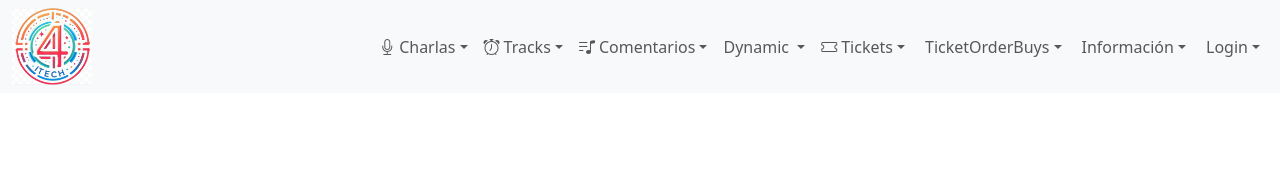
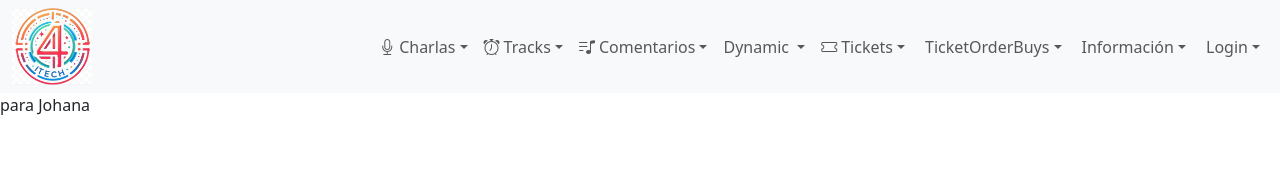
Before and after one commit to angelmaria/4ITECH, an Angular app: page /contact in a window 1280 px wide. Shown: the top 183 px of the page. Built offline with nearby package versions, Linux system fonts and the light colour scheme.

Commit message:
cambios de Johana en contac

```diff
--- a/src/app/contact/contact.component.html
+++ b/src/app/contact/contact.component.html
@@ -0,0 +1 @@
+para Johana
--- a/src/app/contact/contact.component.ts
+++ b/src/app/contact/contact.component.ts
@@ -1,4 +1,5 @@
 import { Component } from '@angular/core';
+import { RouterLink } from '@angular/router';
 
 @Component({
   selector: 'app-contact',
--- a/src/app/navbar/navbar.component.html
+++ b/src/app/navbar/navbar.component.html
@@ -85,7 +85,7 @@
 
 						<div ngbDropdownMenu aria-labelledby="navbarDropdownTicketOrderBuy" class="dropdown-menu">
 							<a ngbDropdownItem routerLink="/about" (click)="$event.preventDefault()"><i class="bi bi-card-checklist me-1"></i>Sobre nosotros</a>
-							<a ngbDropdownItem routerLink="/concat" (click)="$event.preventDefault()"><i class="bi bi-file-earmark-plus me-1"></i> Contacto</a>
+							<a ngbDropdownItem routerLink="/contact" (click)="$event.preventDefault()"><i class="bi bi-file-earmark-plus me-1"></i> Contacto</a>
 
 						</div>
 					</li>
```
